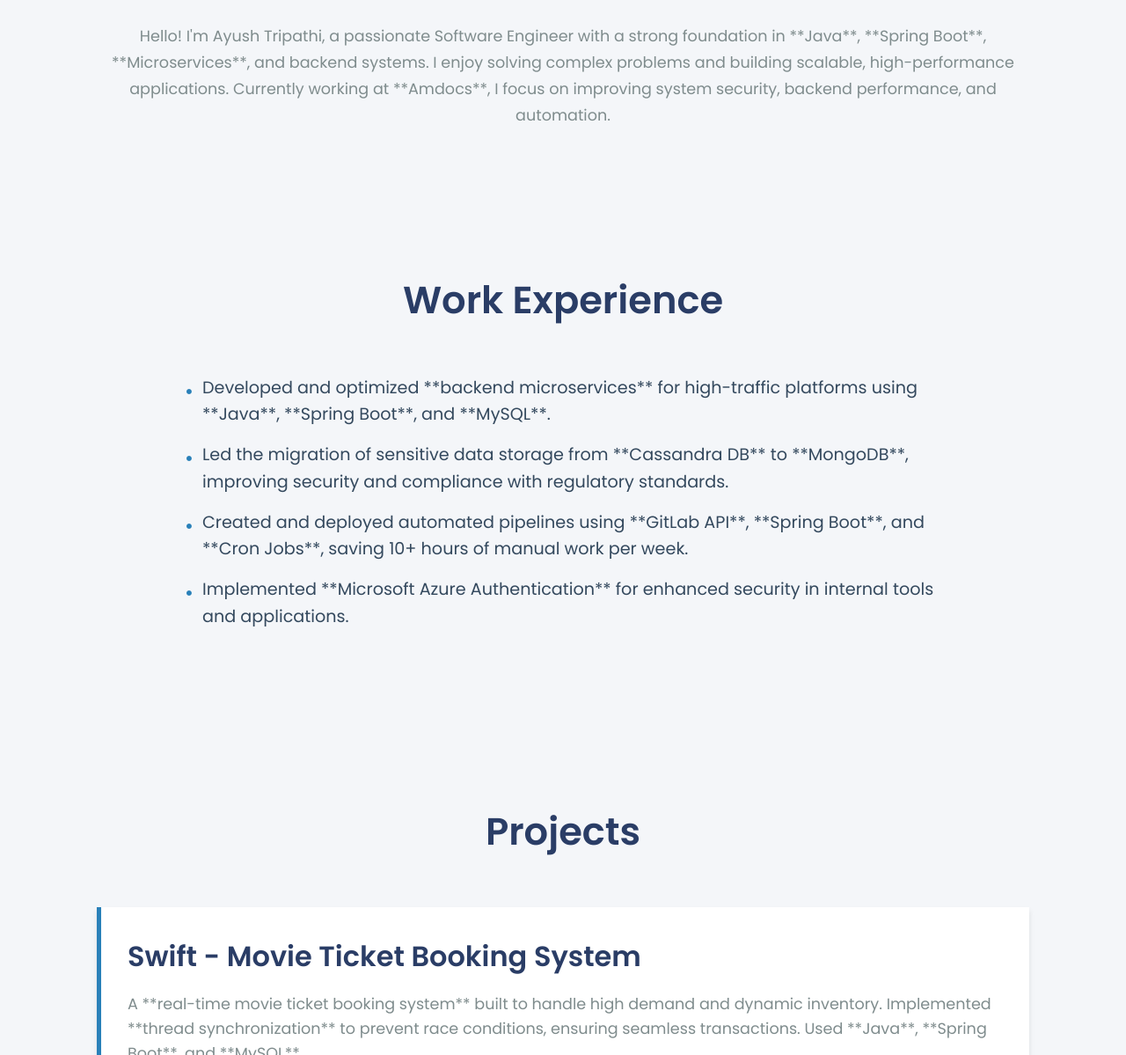
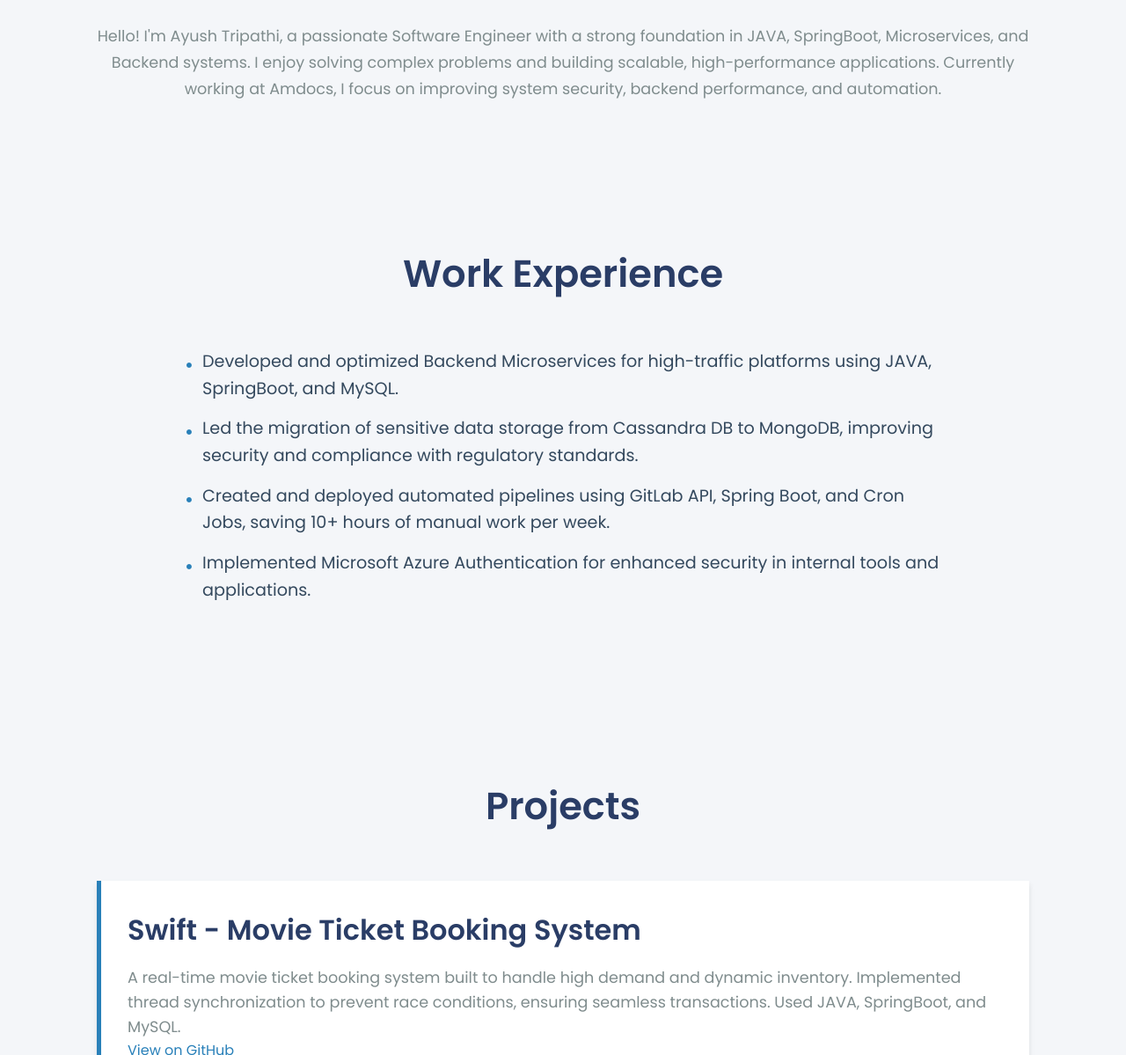
Before and after one commit to Ayushiiism/ayush-portfolio, a plain HTML site: page index.html in a window 1280 px wide. Shown: the part 641-1840 px from the top of the page at 88% size. Drawn offline with Linux system fonts and the light colour scheme.

Commit message:
Update index.html

```diff
--- a/index.html
+++ b/index.html
@@ -4,7 +4,7 @@
 <head>
     <meta charset="UTF-8">
     <meta name="viewport" content="width=device-width, initial-scale=1.0">
-    <meta name="description" content="Ayush Tripathi | Software Engineer | Java, Microservices, Backend Development">
+    <meta name="description" content="Ayush Tripathi | Software Engineer | Java, Microservices, Backend Developer">
     <meta name="author" content="Ayush Tripathi">
     <title>Ayush Tripathi | Software Engineer</title>
     <link href="https://fonts.googleapis.com/css2?family=Poppins:wght@300;400;600&display=swap" rel="stylesheet">
@@ -206,7 +206,7 @@
     <section id="about">
         <h2>About Me</h2>
         <p class="content">
-            Hello! I'm Ayush Tripathi, a passionate Software Engineer with a strong foundation in **Java**, **Spring Boot**, **Microservices**, and backend systems. I enjoy solving complex problems and building scalable, high-performance applications. Currently working at **Amdocs**, I focus on improving system security, backend performance, and automation.
+            Hello! I'm Ayush Tripathi, a passionate Software Engineer with a strong foundation in JAVA, SpringBoot, Microservices, and Backend systems. I enjoy solving complex problems and building scalable, high-performance applications. Currently working at Amdocs, I focus on improving system security, backend performance, and automation.
         </p>
     </section>
 
@@ -214,10 +214,10 @@
     <section id="experience">
         <h2>Work Experience</h2>
         <ul>
-            <li>Developed and optimized **backend microservices** for high-traffic platforms using **Java**, **Spring Boot**, and **MySQL**.</li>
-            <li>Led the migration of sensitive data storage from **Cassandra DB** to **MongoDB**, improving security and compliance with regulatory standards.</li>
-            <li>Created and deployed automated pipelines using **GitLab API**, **Spring Boot**, and **Cron Jobs**, saving 10+ hours of manual work per week.</li>
-            <li>Implemented **Microsoft Azure Authentication** for enhanced security in internal tools and applications.</li>
+            <li>Developed and optimized Backend Microservices for high-traffic platforms using JAVA, SpringBoot, and MySQL.</li>
+            <li>Led the migration of sensitive data storage from Cassandra DB to MongoDB, improving security and compliance with regulatory standards.</li>
+            <li>Created and deployed automated pipelines using GitLab API, Spring Boot, and Cron Jobs, saving 10+ hours of manual work per week.</li>
+            <li>Implemented Microsoft Azure Authentication for enhanced security in internal tools and applications.</li>
         </ul>
     </section>
 
@@ -230,7 +230,7 @@
             <div class="project-item">
                 <h3>Swift - Movie Ticket Booking System</h3>
                 <p>
-                    A **real-time movie ticket booking system** built to handle high demand and dynamic inventory. Implemented **thread synchronization** to prevent race conditions, ensuring seamless transactions. Used **Java**, **Spring Boot**, and **MySQL**.
+                    A real-time movie ticket booking system built to handle high demand and dynamic inventory. Implemented thread synchronization to prevent race conditions, ensuring seamless transactions. Used JAVA, SpringBoot, and MySQL.
                 </p>
                 <a href="https://github.com/yourusername/swift-project" target="_blank">View on GitHub</a>
             </div>
@@ -239,7 +239,7 @@
             <div class="project-item">
                 <h3>Microservices Architecture for Online Shopping App</h3>
                 <p>
-                    Designed and implemented a **scalable microservices architecture** for an online shopping platform using **Spring Boot**, **Apache Kafka**, and **MongoDB**. Integrated **Netflix Eureka** for service discovery and **API Gateway** for routing.
+                    Designed and implemented a scalable microservices architecture for an online shopping platform using Spring Boot, Apache Kafka, and MongoDB. Integrated Netflix Eureka for service discovery and API Gateway for routing.
                 </p>
                 <a href="https://github.com/yourusername/online-shopping" target="_blank">View on GitHub</a>
             </div>
```
